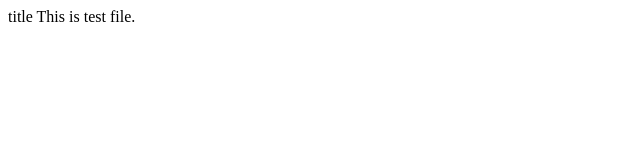
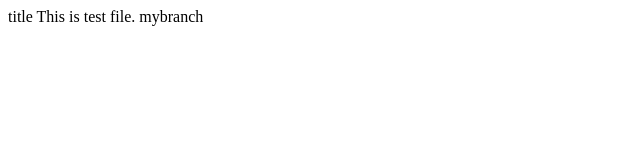
Before and after one commit to E-krypton/example, a plain HTML site: page index.html in a window 1280 px wide. Shown: the full height of the page, 0-640 px from the left. Drawn offline with Linux system fonts and the light colour scheme.

Commit message:
On mybranch commit

```diff
--- a/index.html
+++ b/index.html
@@ -1,4 +1,5 @@
 <HTML>
     <head>title</head>
-This is test file.
+	This is test file.
+	mybranch
 </HTML>
--- a/test.js
+++ b/test.js
@@ -0,0 +1 @@
+"use strict"
```
Also changed, not shown: login.html (added, +1 -0 lines), 1 other file.
